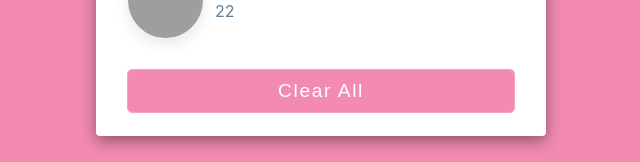
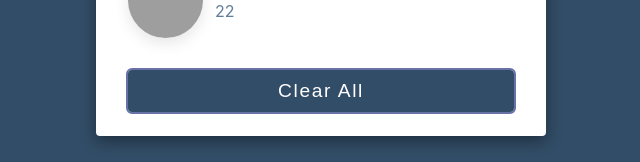
Before and after one commit to 1hakann/01-birthday-reminder-app, a React (Create React App) app: page / in a window 1280 px wide. Shown: the part 870-1032 px from the top of the page, without its empty margins (319-959 px from the left). Built offline with nearby package versions, Linux system fonts and the light colour scheme; grey boxes are pictures that could not be loaded.

Commit message:
colors was changed

```diff
--- a/src/Birthday.css
+++ b/src/Birthday.css
@@ -61,7 +61,7 @@ Global Styles
 body {
     font-family: -apple-system, BlinkMacSystemFont, 'Segoe UI', Roboto, Oxygen,
         Ubuntu, Cantarell, 'Open Sans', 'Helvetica Neue', sans-serif;
-    background: var(--clr-pink);
+    background: var(--clr-grey-7);
     color: var(--clr-grey-9);
     line-height: 1.5;
     font-size: 0.875rem;
@@ -201,13 +201,13 @@ main {
     display: block;
     width: 100%;
     border-color: transparent;
-    background: var(--clr-pink);
+    background: var(--clr-grey-7);
     margin: 2rem auto 0 auto;
     text-transform: capitalize;
     font-size: 1.2rem;
     padding: 0.5rem 0;
     letter-spacing: var(--spacing);
     border-radius: var(--radius);
-    outline: 1px solid rgba(242, 138, 178, 0.8);
+    outline: 2px solid rgba(67, 79, 146, 0.8);
     cursor: pointer;
 }
```
